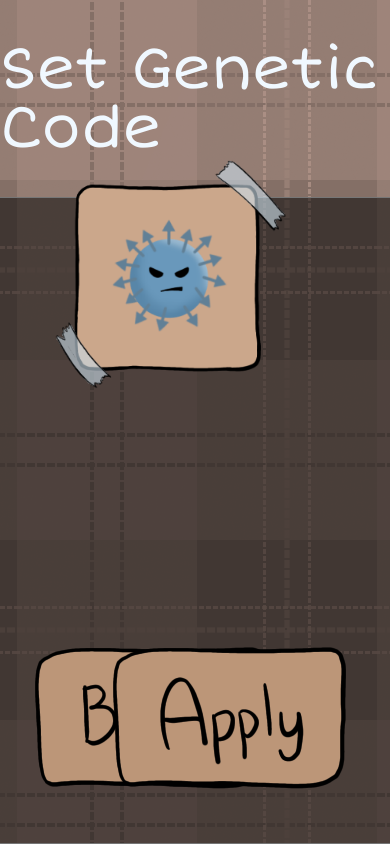
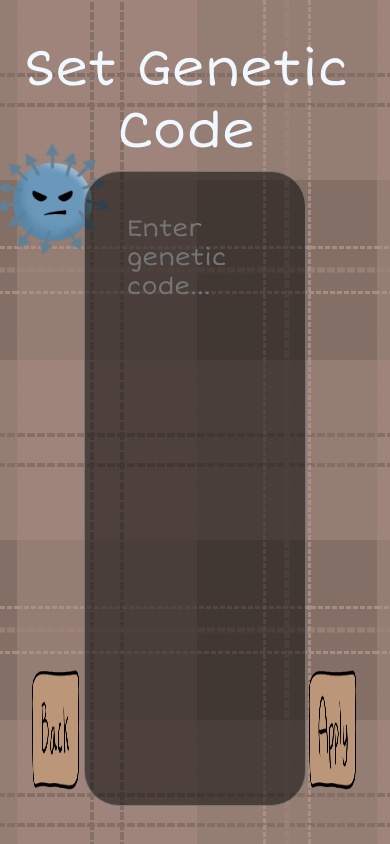
Before and after one commit to thegenggo/carin, a React app: page /setup/beta in a window 390 px wide. Built offline with nearby package versions, Linux system fonts and the light colour scheme; the HTML template or start-up script is replaced by a standard one.

Commit message:
add responsive to set genetic page

```diff
--- a/src/main/ts/components/SetGeneticCodePage.css
+++ b/src/main/ts/components/SetGeneticCodePage.css
@@ -5,32 +5,70 @@
 
 .setGeneticCodePage {
     display: flex;
+    align-items: center;
+    justify-content: center;
+    background: url("./images/BG.png");
+    background-repeat: no-repeat;
+    background-size: auto;
+    height: 100%;
+    width: 100%;
+    font-family: Short Stack;
+    font-weight: normal;
+    font-size: 6vh;
+    text-align: center;
+    color: aliceblue;
+}
+
+.setGeneticCodePage .flex {
+    display: flex;
     flex-direction: column;
     align-items: center;
     justify-content: center;
-    height: 100%;
-    background: url("./images/BG.png");
-    background-repeat: no-repeat;
-    background-size: auto;
 }
 
-h1 {
-    font-family: Short Stack;
-    font-weight: normal;
-    font-size: 4.5rem;
-    line-height: 1;
-    color: aliceblue;
+.setGeneticCodePage .flex .flex {
+    display: flex;
+    flex-direction: row;
+    width: 100%;
+    position: relative;
+    left: -8vw;
 }
 
-textarea {
+.setGeneticCodePage .flex .flex.row1 {
+    justify-content: flex-start;
+}
+
+.setGeneticCodePage .flex .flex.row1 div.empty {
+    width: 16vw;
+}
+
+.setGeneticCodePage .flex .flex.row1 div.text {
+    flex-grow: 1;
+    max-width: 100%;
+    padding-bottom: 1vh;
+}
+
+.setGeneticCodePage .flex .flex.row2 .organismPortrait {
+    align-self: start;
+    width: 16vw;
+    height: 16vw;
+}
+
+.setGeneticCodePage .flex .flex.row2 textarea {
     background-color: rgb(0, 0, 0, 0.5);
     border-radius: 35px;
-    padding: 3rem;
+    padding: 5vh;
     font-family: Short Stack;
     font-style: normal;
     font-size: x-large;
     color: aliceblue;
     resize: none;
+    width: 35vw;
+    height: 65vh;
+}
+
+.setGeneticCodePage .flex {
+    align-items: flex-start;
 }
 
 textarea::-webkit-scrollbar {
@@ -43,16 +81,12 @@ textarea {
     scrollbar-width: none;  /* Firefox */
 }
 
-.absolute-t19-l13 {
-    position: absolute;
-    top: 19%;
-    left: 13%;
-}
-
 .backButton {
     position: absolute;
     left: 8%;
     bottom: 6%;
+    width: 13%;
+    height: 15%;
     cursor: pointer;
 }
 
@@ -60,12 +94,15 @@ textarea {
     position: absolute;
     right: 8%;
     bottom: 6%;
+    width: 13%;
+    height: 15%;
     cursor: pointer;
 }
 
 .okButton {
-    margin-top: -2rem;
     cursor: pointer;
+    width: 23%;
+    height: 37%;
 }
 
 #successWindow, #failWindow {
--- a/src/main/ts/components/SetGeneticCodePage.tsx
+++ b/src/main/ts/components/SetGeneticCodePage.tsx
@@ -33,8 +33,6 @@ function SetGeneticCodePage({ type }: { type: string }) {
         });
     }
 
-
-
     const ok = () => {
         document.getElementById("successWindow").style.display = "none";
         document.getElementById("failWindow").style.display = "none";
@@ -61,24 +59,33 @@ function SetGeneticCodePage({ type }: { type: string }) {
 
     return (
         <div className="setGeneticCodePage">
-            <div className="absolute-t19-l13 organismPortrait">
-                {TypeImage()}
+            <div className="flex">
+                <div className="flex row1">
+                    <div className="empty"></div>
+                    <div className="text">
+                        Set Genetic Code
+                    </div>
+                </div>
+                <div className="flex row2">
+                    <div className="organismPortrait">
+                        {TypeImage()}
+                    </div>
+                    <textarea spellCheck="false" id="geneticcode" placeholder="Enter genetic code..." rows={20} cols={50}></textarea>
+                </div>
             </div>
-            <h1>Set Genetic Code</h1>
-            <textarea id="geneticcode" rows={20} cols={50}></textarea>
             <Link to="/setup">
                 <img src={backButton} className="backButton" ></img>
             </Link>
             <img src={applyButton} className="applyButton" onClick={apply}></img>
             <div id="successWindow">
-                <h1>Success</h1>
+                <div>Success</div>
                 <img src={okButton} className="okButton" onClick={ok}></img>
             </div>
             <div id="failWindow">
-                <h1>Fail</h1>
+                <div>Fail</div>
                 <img src={okButton} className="okButton" onClick={ok}></img>
             </div>
-        </div>
+        </div >
     )
 }
 
--- a/src/main/ts/components/SetupPage.css
+++ b/src/main/ts/components/SetupPage.css
@@ -35,8 +35,8 @@ h1 {
     background: url("./images/bgSetAnti 1.png");
     background-repeat: no-repeat;
     background-size: cover;
-    width: 28vh;
-    height: 28vh;
+    width: 16vw;
+    height: 16vw;
     transition: transform 0.2s;
 }
 
```
Also changed, not shown: src/main/resources/static/built/bundle.js, 1 other file (tests, documents, lock files or other folders).
